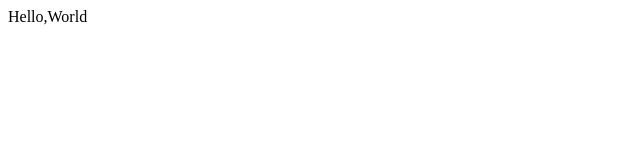
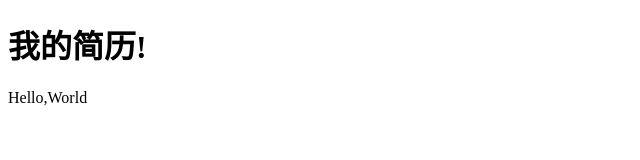
Before and after one commit to xiaodidi-js/Code, a plain HTML site: page Code/index.html in a window 1280 px wide. Shown: the whole page, without its empty margins (0-640 px from the left). Drawn offline with Linux system fonts and the light colour scheme.

Commit message:
简历首页！

```diff
--- a/Code/index.html
+++ b/Code/index.html
@@ -5,6 +5,8 @@
     <title>Title</title>
 </head>
 <body>
+    <h1>我的简历!</h1>
     <div id="box">Hello,World</div>
+
 </body>
 </html>
```
